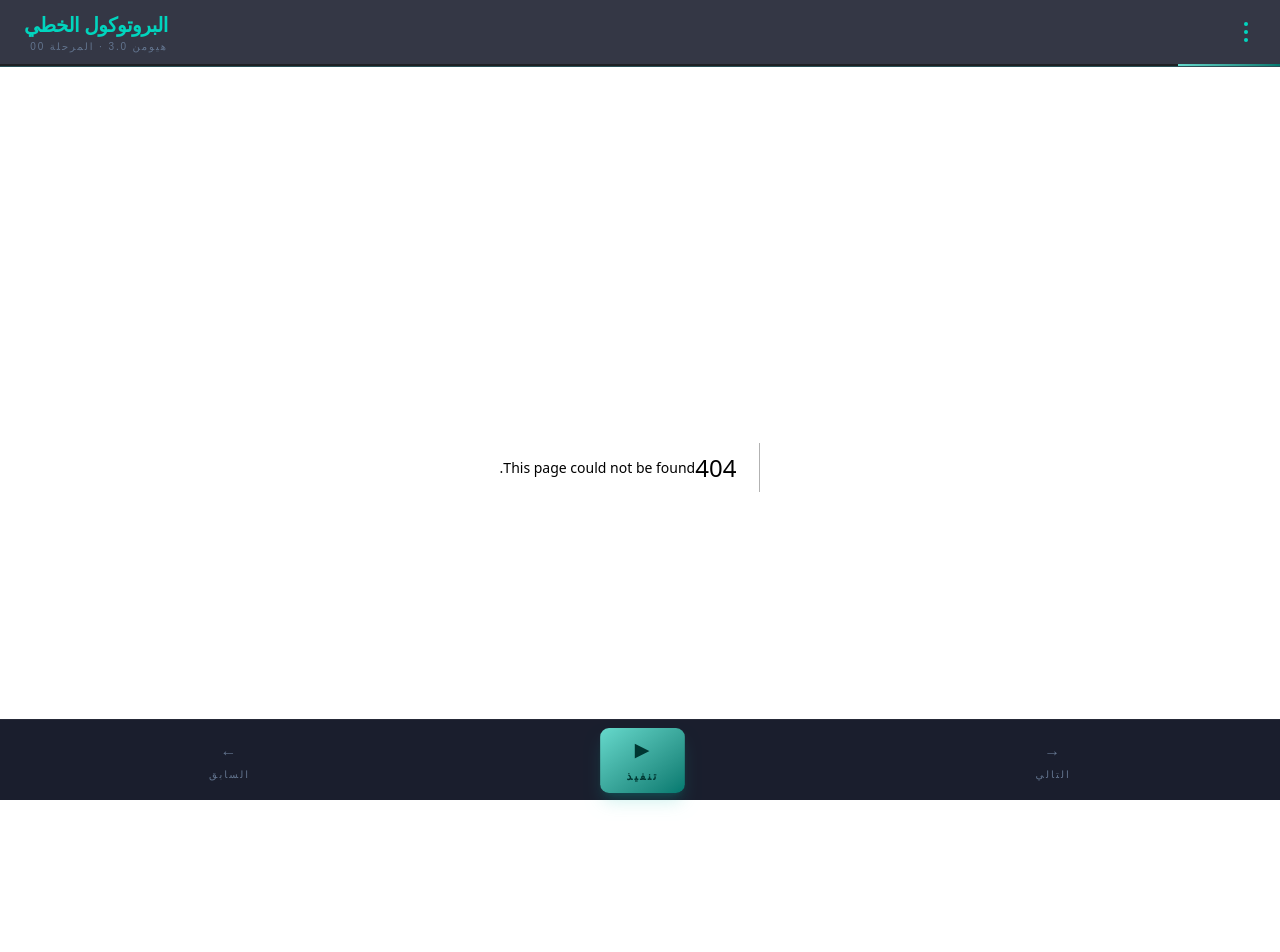
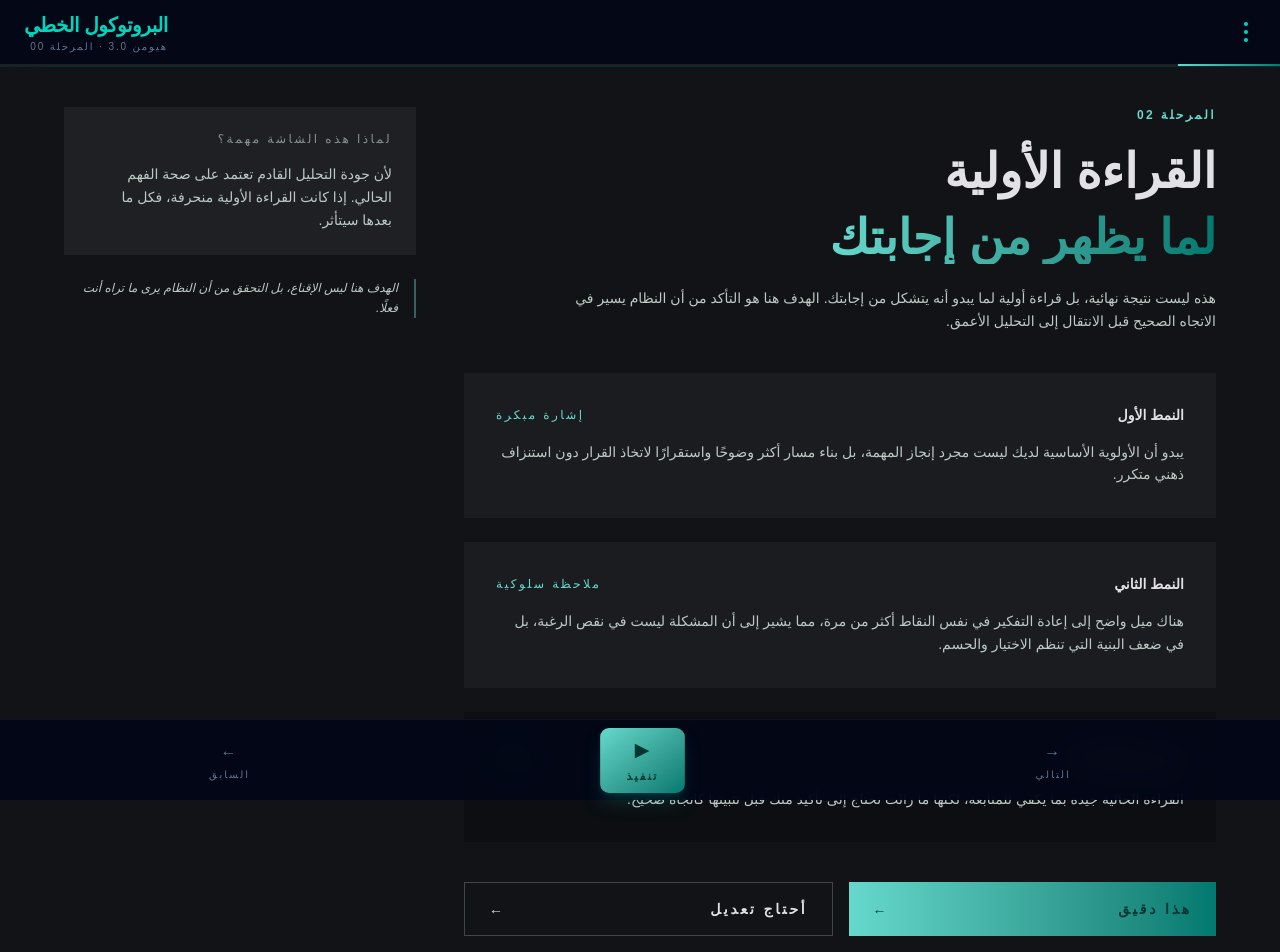
Before and after one commit to alghamdiaag/human3.0, a Next.js app in the folder ui/: page /reflection in a window 1280 px wide. Before the commit this address had no page. Shown: the top 952 px of the page. Before the commit the page ends 867 px from the top, so only its background shows below. Built offline with nearby package versions, Linux system fonts and the light colour scheme.

Commit message:
Add Arabic reflection screen with confirmation state

```diff
--- /dev/null
+++ b/ui/app/reflection/page.tsx
@@ -0,0 +1,10 @@
+import { AppShell } from "@/components/app-shell";
+import { ReflectionScreen } from "@/components/reflection-screen";
+
+export default function ReflectionPage() {
+  return (
+    <AppShell>
+      <ReflectionScreen />
+    </AppShell>
+  );
+}
--- /dev/null
+++ b/ui/components/reflection-screen.tsx
@@ -0,0 +1,131 @@
+"use client";
+
+import { useState } from "react";
+
+export function ReflectionScreen() {
+  const [confirmed, setConfirmed] = useState<null | "accurate" | "adjust">(null);
+
+  return (
+    <section className="grid gap-12 lg:grid-cols-12">
+      <div className="space-y-10 lg:col-span-8 text-right">
+        <div className="space-y-4">
+          <p className="text-xs font-bold tracking-[0.2em] text-[#66d9cc]">
+            المرحلة 02
+          </p>
+
+          <h1 className="text-3xl font-extrabold leading-snug md:text-5xl">
+            القراءة الأولية
+            <br />
+            <span className="bg-gradient-to-r from-[#66d9cc] to-[#00796f] bg-clip-text text-transparent">
+              لما يظهر من إجابتك
+            </span>
+          </h1>
+
+          <p className="max-w-2xl text-sm leading-relaxed text-[#bdc9c5]">
+            هذه ليست نتيجة نهائية، بل قراءة أولية لما يبدو أنه يتشكل من
+            إجابتك. الهدف هنا هو التأكد من أن النظام يسير في الاتجاه الصحيح قبل
+            الانتقال إلى التحليل الأعمق.
+          </p>
+        </div>
+
+        <div className="grid gap-6">
+          <div className="bg-[#1a1c1f] p-8 text-right">
+            <div className="mb-4 flex items-center justify-between">
+              <span className="text-sm font-bold text-[#e2e2e6]">
+                النمط الأول
+              </span>
+              <span className="text-xs tracking-[0.2em] text-[#66d9cc]">
+                إشارة مبكرة
+              </span>
+            </div>
+
+            <p className="text-sm leading-relaxed text-[#bdc9c5]">
+              يبدو أن الأولوية الأساسية لديك ليست مجرد إنجاز المهمة، بل بناء
+              مسار أكثر وضوحًا واستقرارًا لاتخاذ القرار دون استنزاف ذهني متكرر.
+            </p>
+          </div>
+
+          <div className="bg-[#1a1c1f] p-8 text-right">
+            <div className="mb-4 flex items-center justify-between">
+              <span className="text-sm font-bold text-[#e2e2e6]">
+                النمط الثاني
+              </span>
+              <span className="text-xs tracking-[0.2em] text-[#66d9cc]">
+                ملاحظة سلوكية
+              </span>
+            </div>
+
+            <p className="text-sm leading-relaxed text-[#bdc9c5]">
+              هناك ميل واضح إلى إعادة التفكير في نفس النقاط أكثر من مرة، مما
+              يشير إلى أن المشكلة ليست في نقص الرغبة، بل في ضعف البنية التي
+              تنظم الاختيار والحسم.
+            </p>
+          </div>
+
+          <div className="bg-[#0c0e11] p-8 text-right">
+            <div className="mb-4 flex items-center justify-between">
+              <span className="text-sm font-bold text-[#e2e2e6]">
+                مستوى الثقة الحالي
+              </span>
+              <span className="text-lg font-extrabold text-[#66d9cc]">88%</span>
+            </div>
+
+            <p className="text-sm leading-relaxed text-[#bdc9c5]">
+              القراءة الحالية جيدة بما يكفي للمتابعة، لكنها ما زالت تحتاج إلى
+              تأكيد منك قبل تثبيتها كاتجاه صحيح.
+            </p>
+          </div>
+        </div>
+
+        <div className="flex flex-col gap-4 md:flex-row">
+          <button
+            type="button"
+            onClick={() => setConfirmed("accurate")}
+            className="inline-flex w-full items-center justify-between bg-gradient-to-r from-[#66d9cc] to-[#00796f] px-6 py-4 text-sm font-bold tracking-[0.2em] text-[#003732]"
+          >
+            هذا دقيق
+            <span aria-hidden="true">←</span>
+          </button>
+
+          <button
+            type="button"
+            onClick={() => setConfirmed("adjust")}
+            className="inline-flex w-full items-center justify-between border border-[#3e4946] bg-transparent px-6 py-4 text-sm font-bold tracking-[0.2em] text-[#e2e2e6]"
+          >
+            أحتاج تعديل
+            <span aria-hidden="true">←</span>
+          </button>
+        </div>
+
+        {confirmed && (
+          <div className="bg-[#1e2023] p-6 text-right">
+            <p className="text-sm leading-relaxed text-[#bdc9c5]">
+              {confirmed === "accurate"
+                ? "تم تسجيل أن القراءة الحالية دقيقة، ويمكن للنظام الانتقال إلى الخطوة التالية."
+                : "تم تسجيل أنك تحتاج تعديلًا، وسيعود النظام لتعديل القراءة قبل تثبيت المسار."}
+            </p>
+          </div>
+        )}
+      </div>
+
+      <aside className="space-y-6 lg:col-span-4 text-right">
+        <div className="bg-[#1e2023] p-6">
+          <p className="text-xs tracking-[0.2em] text-[#879390]">
+            لماذا هذه الشاشة مهمة؟
+          </p>
+
+          <p className="mt-4 text-sm leading-relaxed text-[#bdc9c5]">
+            لأن جودة التحليل القادم تعتمد على صحة الفهم الحالي. إذا كانت القراءة
+            الأولية منحرفة، فكل ما بعدها سيتأثر.
+          </p>
+        </div>
+
+        <div className="border-r-2 border-[#66d9cc]/40 pr-4">
+          <p className="text-xs leading-relaxed text-[#bdc9c5] italic">
+            الهدف هنا ليس الإقناع، بل التحقق من أن النظام يرى ما تراه أنت فعلًا.
+          </p>
+        </div>
+      </aside>
+    </section>
+  );
+}
```
